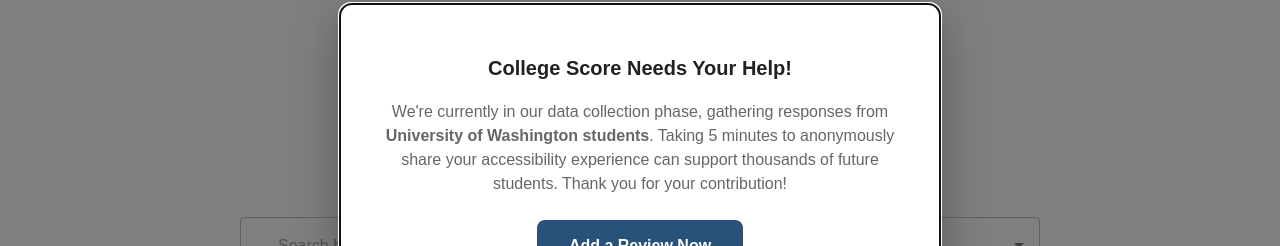
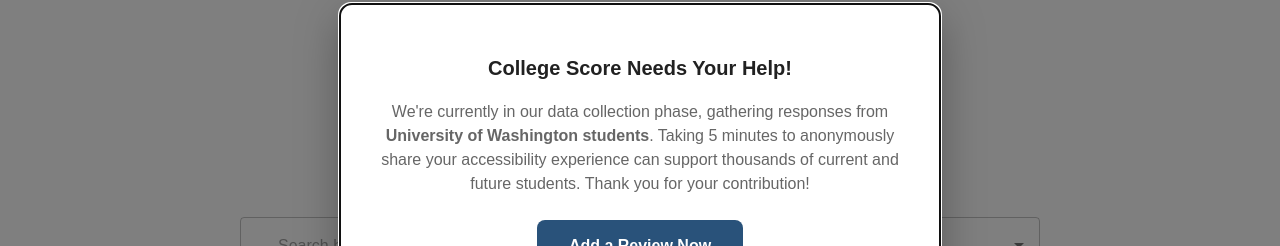
Before and after one commit to collegescore/frontend, a Next.js app: page / in a window 1280 px wide. Shown: the part 144-390 px from the top of the page. Built offline with nearby package versions, Linux system fonts and the light colour scheme; some icons are missing; what @mui/material-nextjs would draw is missing.

Commit message:
current and future

```diff
--- a/src/components/common/DataCollectionPopup.tsx
+++ b/src/components/common/DataCollectionPopup.tsx
@@ -34,7 +34,7 @@
           We&apos;re currently in our data collection phase, gathering responses from{" "}
           <strong>University of Washington students</strong>. Taking 5 minutes
           to anonymously share your accessibility experience can support
-          thousands of future students. Thank you for your contribution!
+          thousands of current and future students. Thank you for your contribution!
         </Paragraph>
 
         <AddReviewButton text="Add a Review Now" onClick={handleClose} />
```
